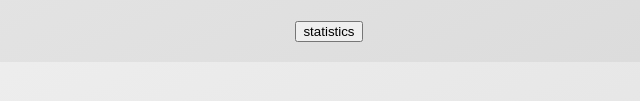
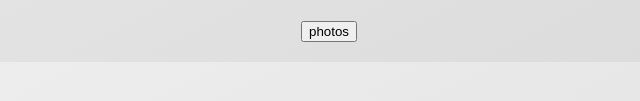
Before and after one commit to TaynCabreraOladeinde/lesson-10, a plain HTML site: page index.html in a window 1280 px wide. Shown: the part 579-680 px from the top of the page, 311-951 px from the left. Drawn offline with Linux system fonts and the light colour scheme.

Commit message:
name change for button

```diff
--- a/index.html
+++ b/index.html
@@ -28,7 +28,7 @@
                 allowfullscreen></iframe>
     </div>
     <div class="menu">
-        <a href="photos.html"><input type="button" value="statistics"></a>
+        <a href="photos.html"><input type="button" value="photos"></a>
     </div>
 </body>
 </html>
```
Also changed, not shown: photos.html (+1 -1 lines).
